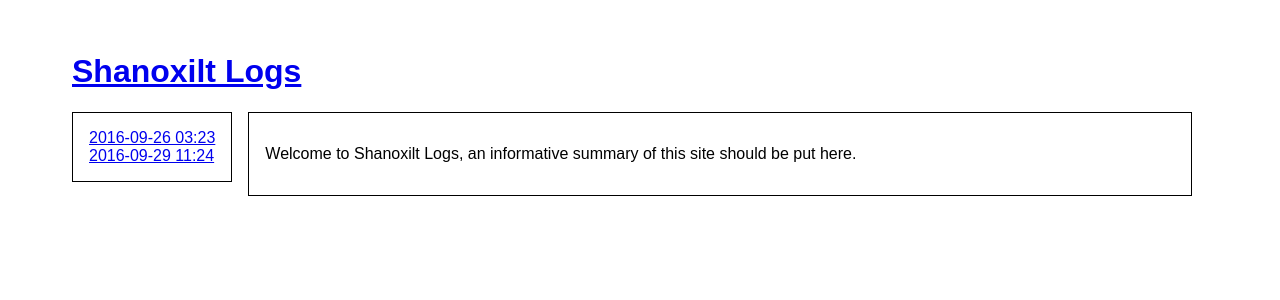
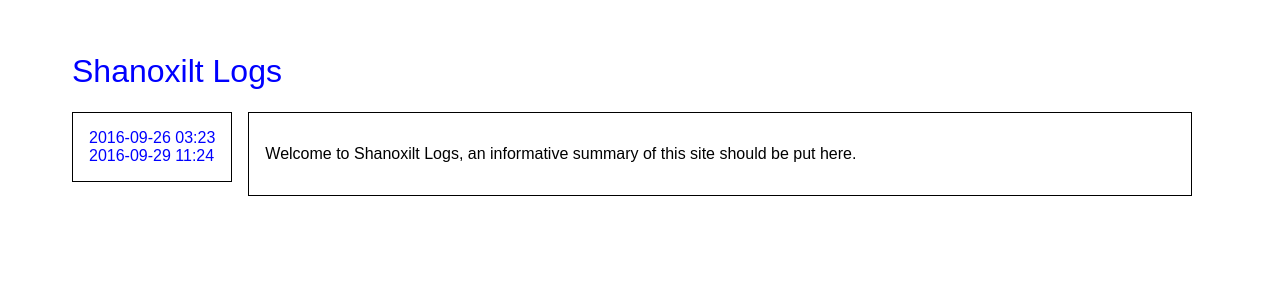
Before and after one commit to r-conlangs/shanologs, a Jekyll site: the page built from index.md, in a window 1280 px wide. Shown: the top 300 px of the page. Built offline with Jekyll 4.4.1, drawn with Linux system fonts in a browser that asks for light colours.

Commit message:
Restyle Links

```diff
--- a/css/style.css
+++ b/css/style.css
@@ -15,6 +15,21 @@ body {
     font-size: 12pt;
     background-color: white;
     color: black;
+}
+
+a,
+a:link,
+a:visited,
+a:hover,
+a:active {
+    color: blue;
+    text-decoration: none;
+    font-weight: normal;
+}
+
+a:hover {
+    color: black;
+    text-decoration: underline;
 }
 
 main {
```
